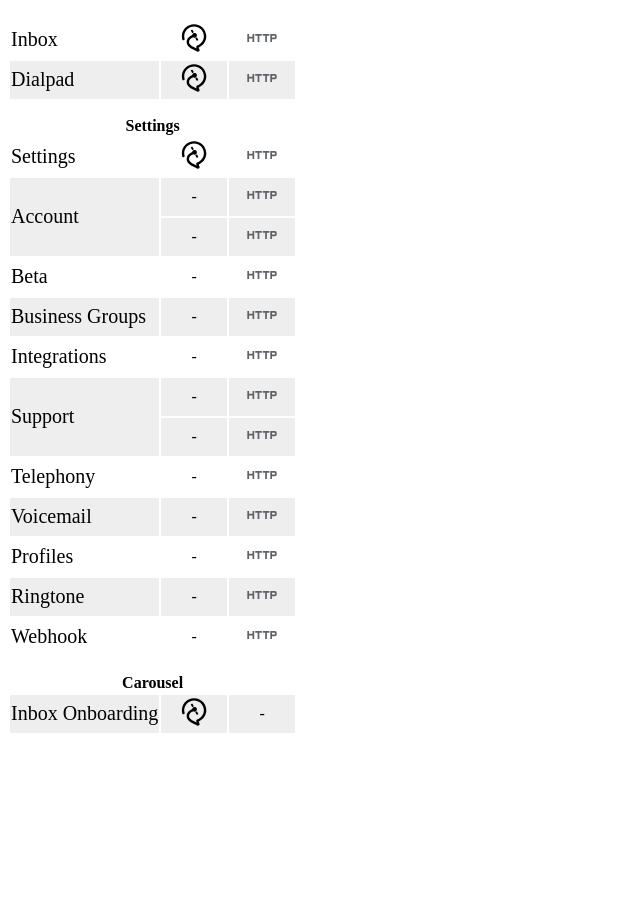
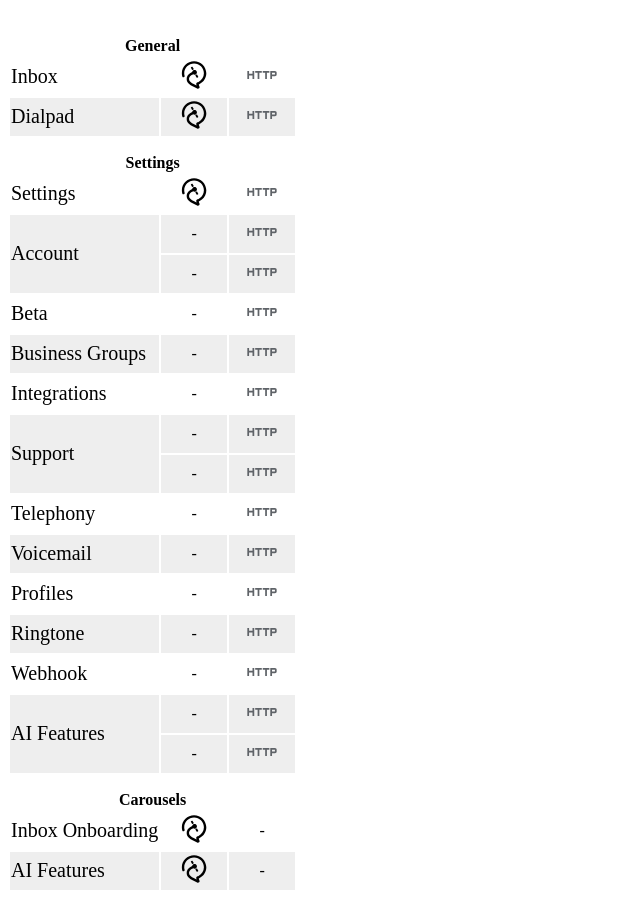
Before and after one commit to janseeger/janseeger.github.io, a plain HTML site: page satellite/index.html in a window 1280 px wide. Shown: the part 61-961 px from the top of the page, without its empty margins (0-640 px from the left). Before the commit the page ends 804 px from the top, so only its background shows below. Drawn offline with Linux system fonts and the light colour scheme.

Commit message:
Add AI features deeplink

```diff
--- a/satellite/index.html
+++ b/satellite/index.html
@@ -15,6 +15,9 @@
         <h1>Deeplinks</h1>
         <table>
             <tr>
+                <th colspan="3">General</th>
+            </tr>
+            <tr>
                 <td class="dest">Inbox</td>
                 <td><a href="satellite://inbox"><img src="satellite.svg"></a></td>
                 <td><a href="https://open.satellite.me/inbox"><img src="http.svg"></a></td>
@@ -24,6 +27,7 @@
                 <td><a href="satellite://dialpad"><img src="satellite.svg"></a></td>
                 <td><a href="https://open.satellite.me/dialpad"><img src="http.svg"></a></td>
             </tr>
+
             <tr>
                 <th colspan="3">Settings</th>
             </tr>
@@ -90,12 +94,26 @@
                 <td>-</td>
                 <td><a href="https://open.satellite.me/settings-webhook"><img src="http.svg"></a></td>
             </tr>
-            <tr>
-                <th colspan="3">Carousel</th>
+            <tr class="even">
+                <td class="dest" rowspan="2">AI Features</td>
+                <td>-</td>
+                <td><a href="https://open.satellite.me/settings/aifeatures"><img src="http.svg"></a></td>
             </tr>
             <tr class="even">
+                <td>-</td>
+                <td><a href="https://open.satellite.me/settings-aifeatures"><img src="http.svg"></a></td>
+            </tr>
+            <tr>
+                <th colspan="3">Carousels</th>
+            </tr>
+            <tr>
                 <td class="dest">Inbox Onboarding</td>
                 <td><a href="satellite://open-carousel/carousel_be47e6ec-76f9-487a-8812-3f90473836a4"><img src="satellite.svg"></td>
+                <td>-</a></td>
+            </tr>
+            <tr class="even">
+                <td class="dest">AI Features</td>
+                <td><a href="satellite://open-carousel/carousel_fd81b68e-6633-498e-b941-2f27103939c4"><img src="satellite.svg"></td>
                 <td>-</a></td>
             </tr>
         </table>
```
